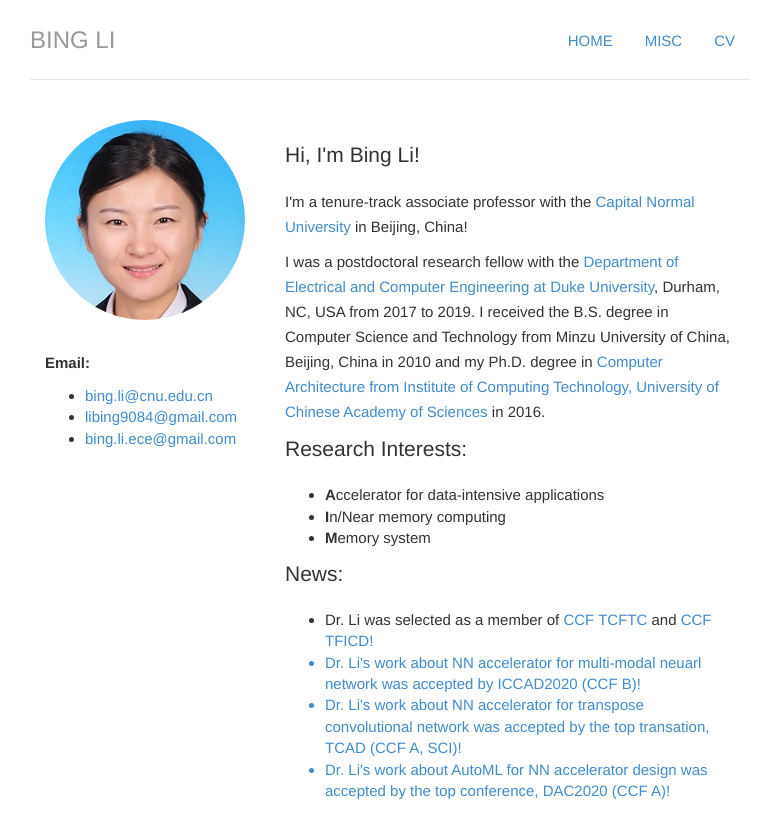
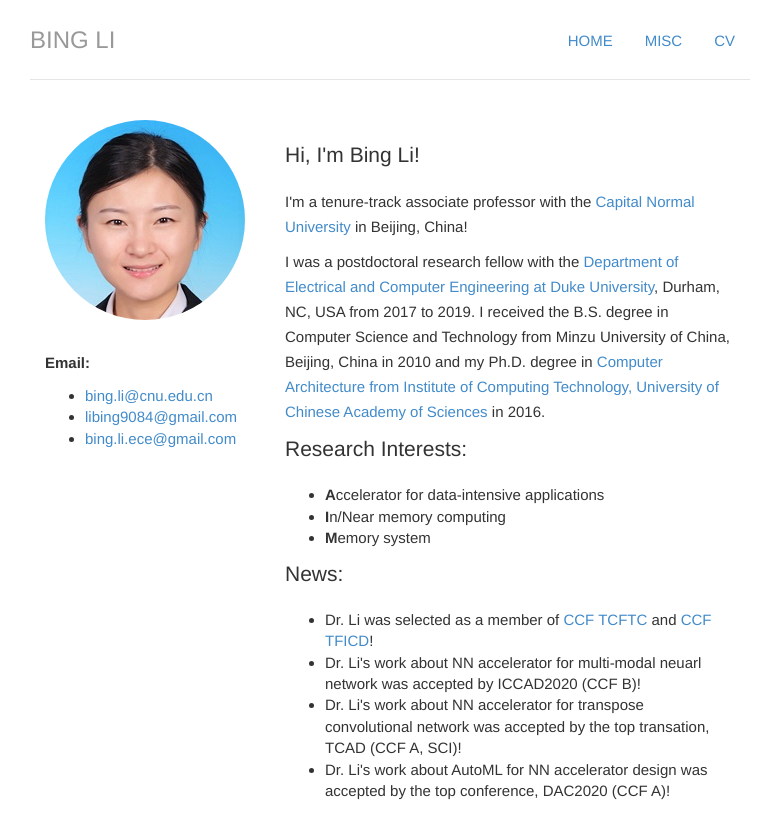
Before and after one commit to libingict/libingict.github.io, a Jekyll site: the page built from index.html, in a window 1280 px wide. Shown: the top 839 px of the page, without its empty margins (250-1016 px from the left). Built offline with Jekyll 4.4.1, drawn with Linux system fonts in a browser that asks for light colours; part of the change alters nothing that is shown.

```diff
--- a/index.html
+++ b/index.html
@@ -49,7 +49,7 @@ cv: passive
     </ul>
   <p class="lead", id="news">News:</p>
   <ul>
-  <li>Dr. Li was selected as a member of <a href="https://www.ccf.org.cn/Chapters/TC/TC_Listing/TCFTC/">CCF TCFTC</a> and <a href="https://www.ccf.org.cn/Chapters/TC/TC_Listing/TFICD/">CCF TFICD!</li>
+  <li>Dr. Li was selected as a member of <a href="https://www.ccf.org.cn/Chapters/TC/TC_Listing/TCFTC/">CCF TCFTC</a> and <a href="https://www.ccf.org.cn/Chapters/TC/TC_Listing/TFICD/">CCF TFICD</a>!</li>
   <li>Dr. Li's work about NN accelerator for multi-modal neuarl network was accepted by ICCAD2020 (CCF B)!</li>
   <li>Dr. Li's work about NN accelerator for transpose convolutional network was accepted by the top transation, TCAD (CCF A, SCI)!</li>
   <li>Dr. Li's work about AutoML for NN accelerator design was accepted by the top conference, DAC2020 (CCF A)!</li>
```
